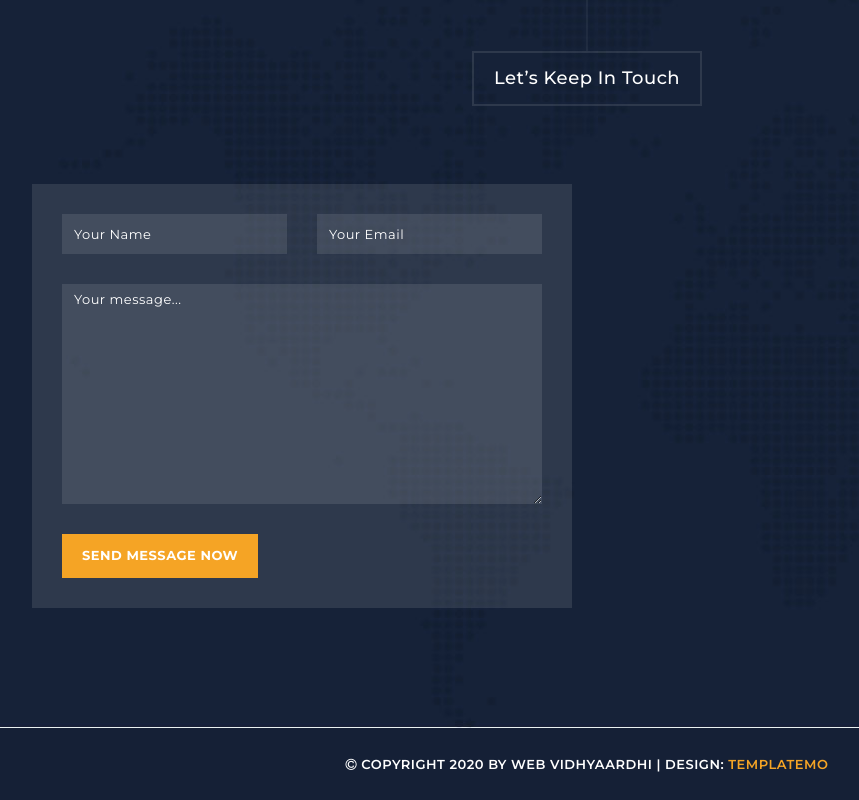
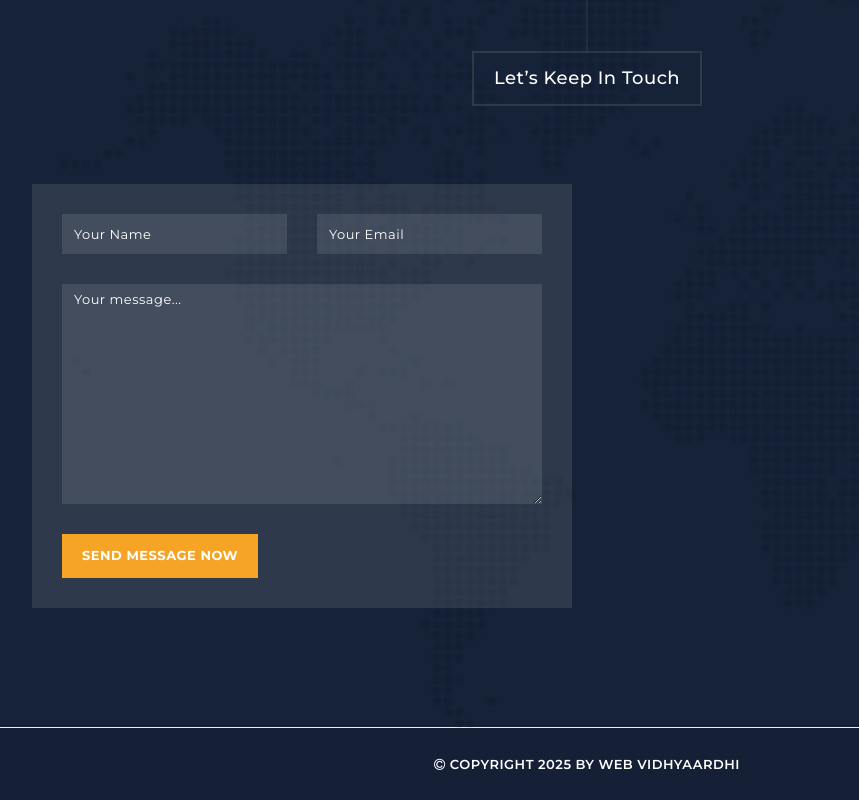
Before and after one commit to webvidhyaardhi/tutor, a plain HTML site: page index.html in a window 1280 px wide. Shown: the part 4135-4935 px from the top of the page, without its empty margins (53-912 px from the left). Drawn offline with Linux system fonts and the light colour scheme.

Commit message:
Update index.html

```diff
--- a/index.html
+++ b/index.html
@@ -457,9 +457,7 @@ https://templatemo.com/tm-557-grad-school
     <div class="container">
       <div class="row">
         <div class="col-md-12">
-          <p><i class="fa fa-copyright"></i> Copyright 2020 by WEB Vidhyaardhi
-
-           | Design: <a href="https://templatemo.com" rel="sponsored" target="_parent">TemplateMo</a></p>
+          <p><i class="fa fa-copyright"></i> Copyright 2025 by WEB Vidhyaardhi </p>
         </div>
       </div>
     </div>
```
